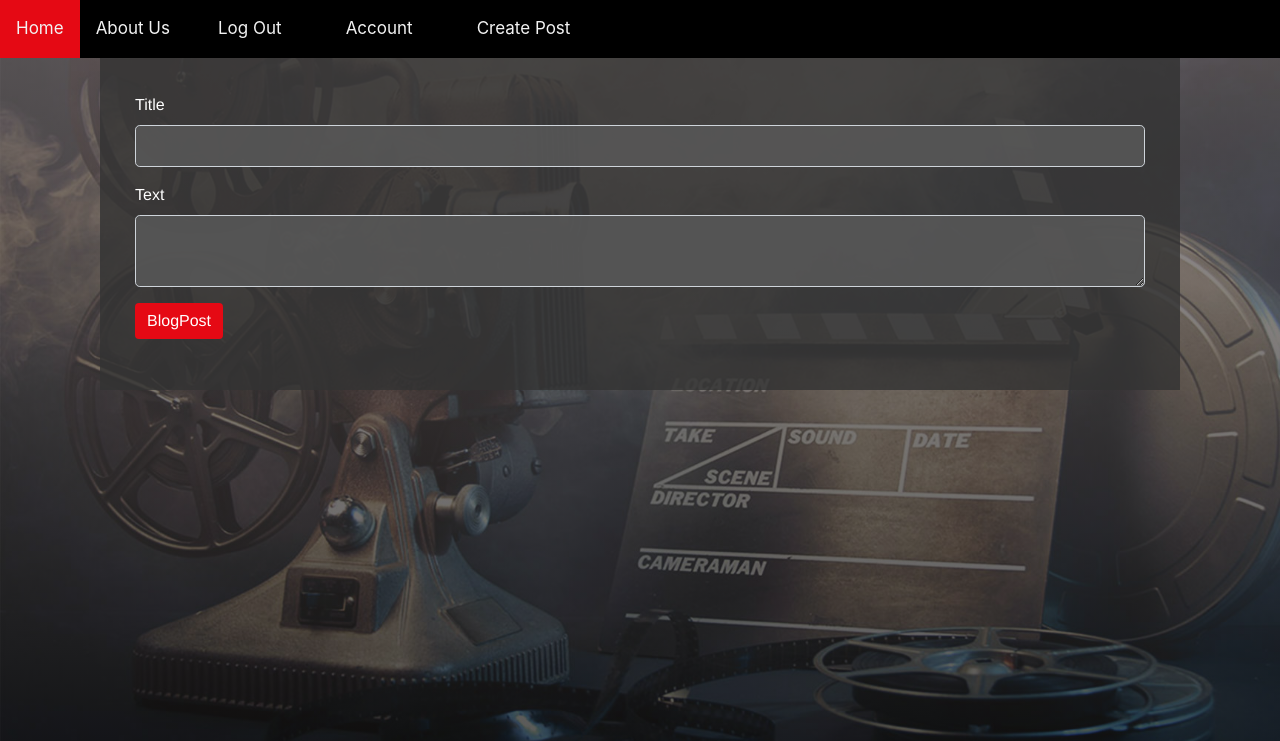
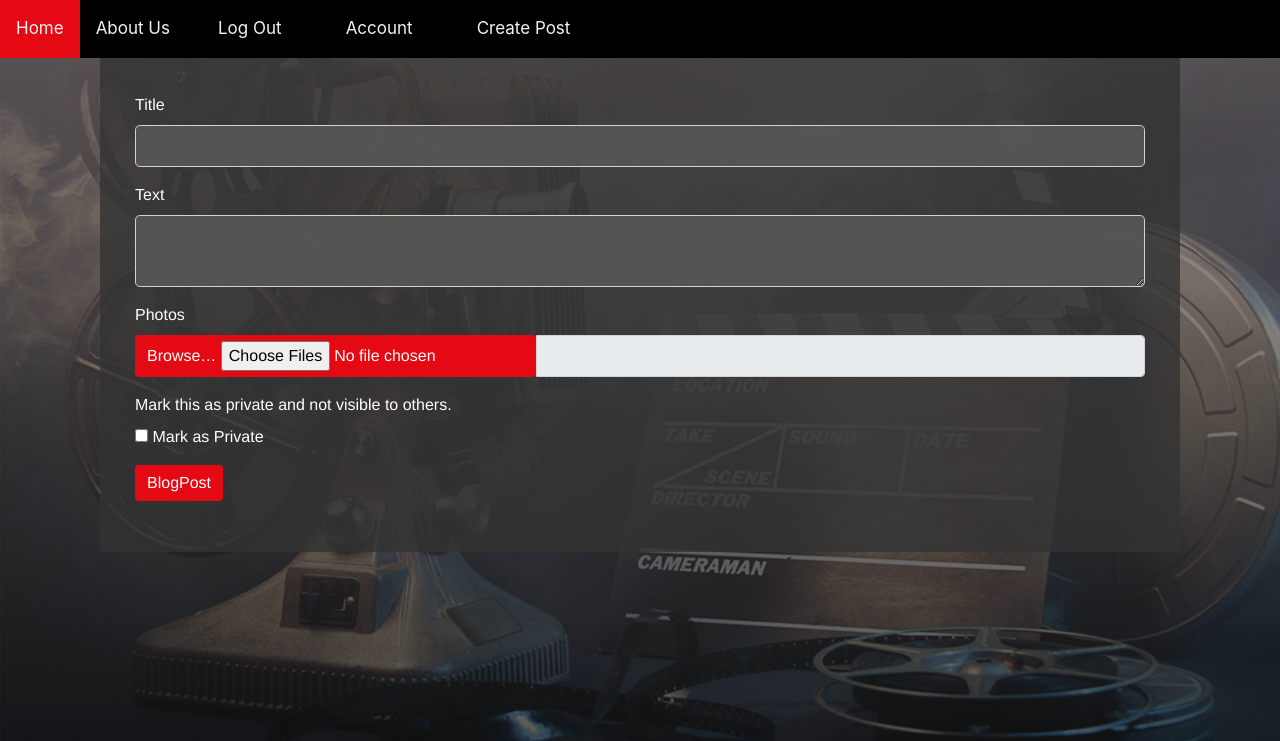
Before and after one commit to TTP-Group1/flask_blog, a Flask app: page /create in a window 1280 px wide. Shown: the top 741 px of the page. Run offline with Flask 2, Linux system fonts and the light colour scheme; a user stored in the database is signed in; some libraries are stand-ins or nearby versions.

Commit message:
create_post

```diff
--- a/puppycompanyblog/templates/create_post.html
+++ b/puppycompanyblog/templates/create_post.html
@@ -16,8 +16,28 @@
      {{ form.text(class="form-control form-control-lg") }}
      </div>
      <div class="form-group">
+      <label for="txtPost">Photos</label>
+
+      <div class="input-group">
+          <span class="input-group-btn">
+          <span class="btn btn-primary btn-file">
+              Browse… <input type="file" id="fileupload" name="file" multiple>
+          </span>
+          </span>
+          <input type="text" class="form-control" readonly>
+      </div>
+    </div>
+
+    <div class="form-group">
+        <label>Mark this as private and not visible to others.</label>
+        <br/>
+        <input type="checkbox"> Mark as Private <span class="glyphicon glyphicon-lock" aria-hidden="true"></span>
+    </div>
+     <div class="form-group">
          {{ form.submit(class="btn btn-outline-info") }}
      </div>
+
+
   </form>
 
 </div>
```
